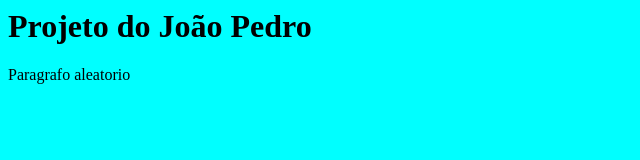
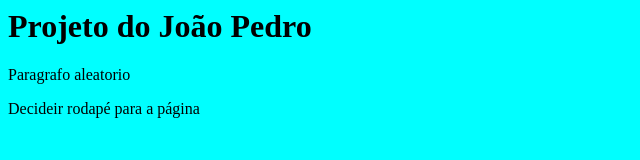
Before and after one commit to john603c/meuisite, a plain HTML site: page Index.html in a window 1280 px wide. Shown: the whole page, without its empty margins (0-640 px from the left). Drawn offline with Linux system fonts and the light colour scheme.

Commit message:
Definição do rodapé e paragrafo main

```diff
--- a/Index.html
+++ b/Index.html
@@ -3,8 +3,12 @@
     <link rel="stylesheet" href="Estilos.css">
 </head>
 <body>
-    <h1>Projeto do João Pedro</h1>
-    <p>Paragrafo aleatorio</p>
+        <h1>Projeto do João Pedro</h1>
+    <main>
+        <p>Paragrafo aleatorio</p>
+
+        <p> Decideir rodapé para a página</p>
+    </main>
 </body>
 
 
```
